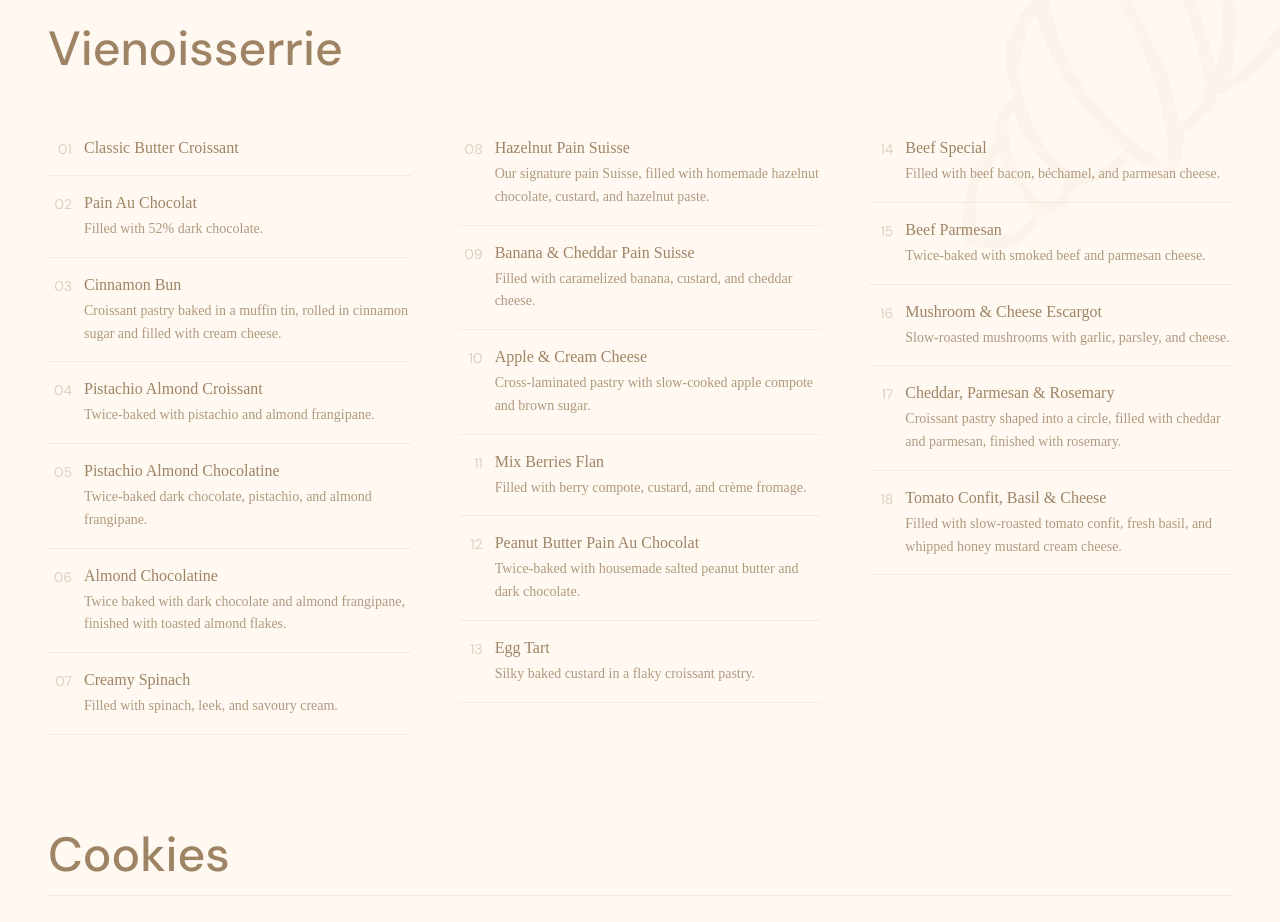
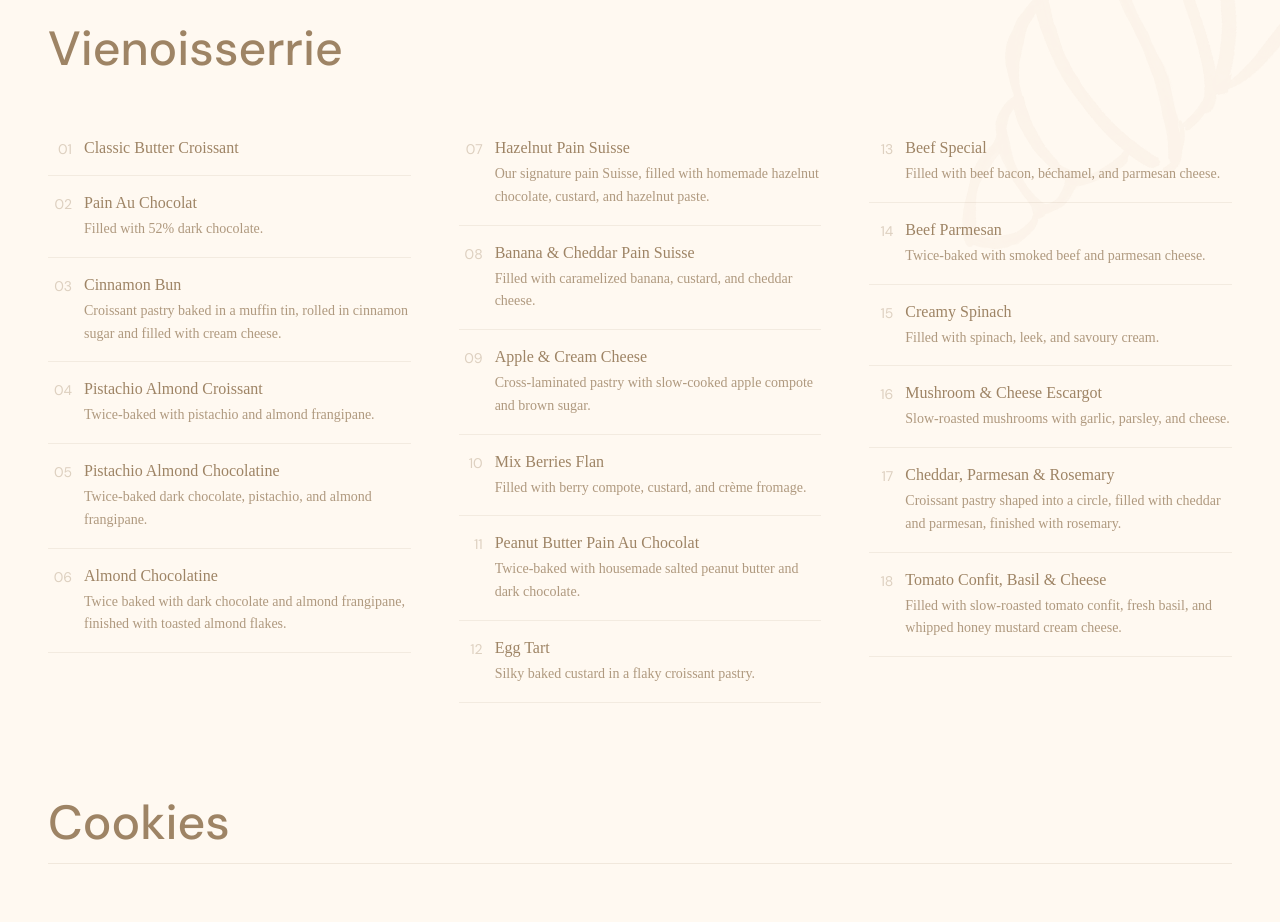
Before and after one commit to BeatrixBlaine/Blond-Website, a React (Vite) app: page / in a window 1280 px wide. Shown: the part 2940-3862 px from the top of the page. Built offline with nearby package versions, Linux system fonts and the light colour scheme; a web font is replaced by a local one.

Commit message:
fix number sequence in home page

```diff
--- a/src/pages/Home.tsx
+++ b/src/pages/Home.tsx
@@ -69,11 +69,6 @@ const CROISSANT_COLS: { name: string; desc: string; productId: string }[][] = [
       desc: "Twice baked with dark chocolate and almond frangipane, finished with toasted almond flakes.",
       productId: "c-06",
     },
-    {
-      name: "Creamy Spinach",
-      desc: "Filled with spinach, leek, and savoury cream.",
-      productId: "c-16",
-    },
   ],
   [
     {
@@ -117,6 +112,11 @@ const CROISSANT_COLS: { name: string; desc: string; productId: string }[][] = [
       name: "Beef Parmesan",
       desc: "Twice-baked with smoked beef and parmesan cheese.",
       productId: "c-14",
+    },
+    {
+      name: "Creamy Spinach",
+      desc: "Filled with spinach, leek, and savoury cream.",
+      productId: "c-16",
     },
     {
       name: "Mushroom & Cheese Escargot",
@@ -738,7 +738,7 @@ export default function Home({ cartItems }: HomeProps) {
               {CROISSANT_COLS.map((col, ci) => (
                 <div key={ci} className="flex flex-col">
                   {col.map((item, i) => {
-                    const num = ci === 0 ? i + 1 : ci === 1 ? i + 8 : i + 14;
+                    const num = ci === 0 ? i + 1 : ci === 1 ? i + 7 : i + 13;
                     return (
                       <div key={item.name} className="py-4 border-b" style={{ borderColor: r(0.12) }}>
                         <div className="flex items-start gap-3">
```
